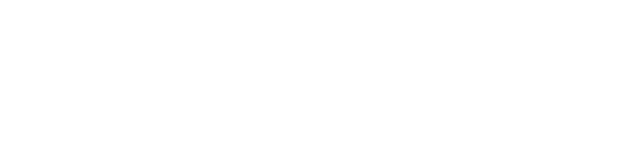
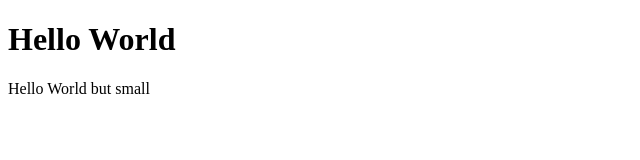
Before and after one commit to CedricPerzik/MasteringTinkering, a plain HTML site: page index.html in a window 1280 px wide. Shown: the whole page, without its empty margins (0-640 px from the left). Drawn offline with Linux system fonts and the light colour scheme.

Commit message:
Update index.html

```diff
--- a/index.html
+++ b/index.html
@@ -6,6 +6,11 @@
     <title>Document</title>
 </head>
 <body>
-
+    <h1>
+        Hello World
+    </h1>
+    <p>
+        Hello World but small
+    </p>
 </body>
 </html>
```
